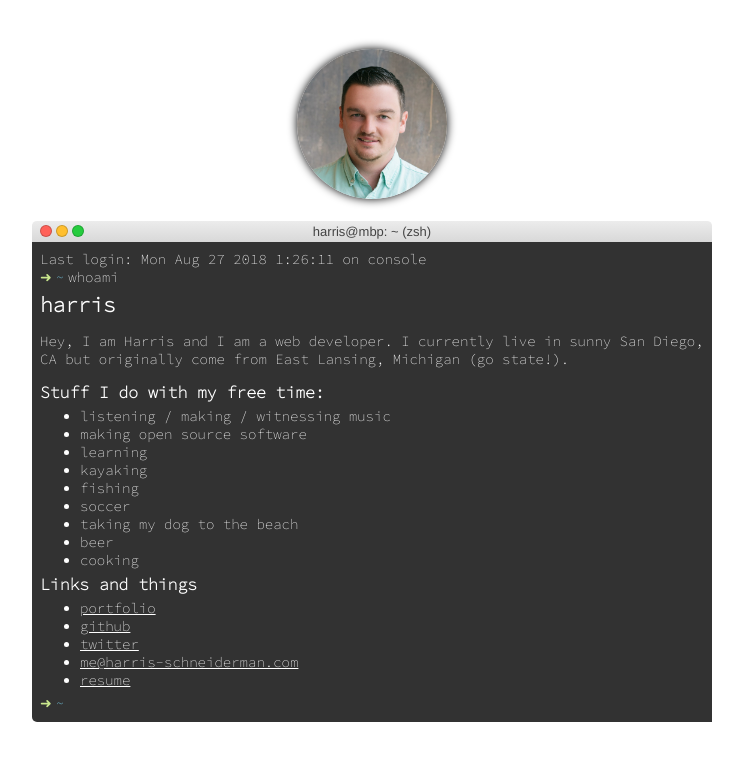
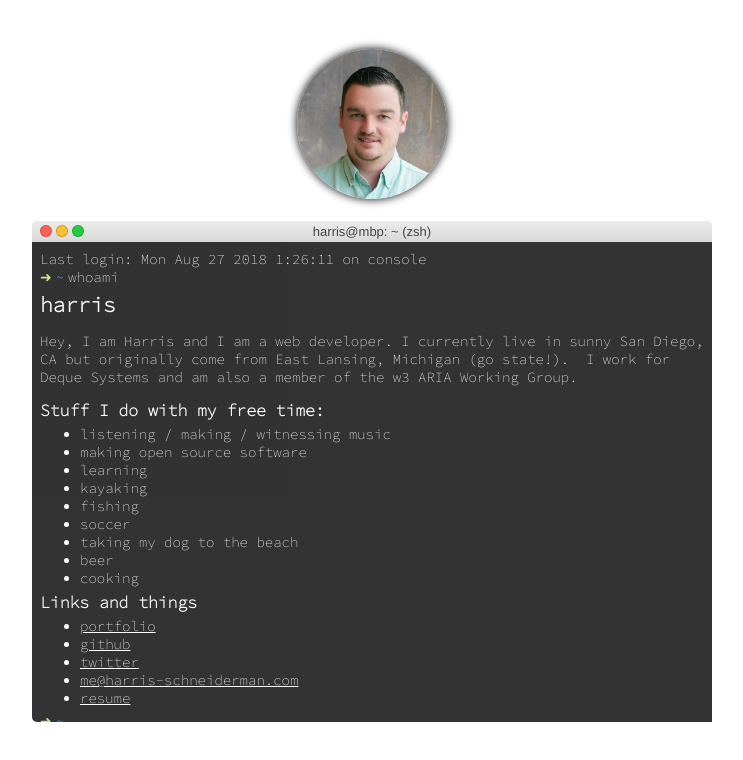
Before and after one commit to schne324/whoami, a React (Create React App) app: page / in a window 1280 px wide. Shown: the top 760 px of the page, without its empty margins (268-1011 px from the left). Built offline with nearby package versions, Linux system fonts and the light colour scheme.

Commit message:
chore: adds w3 aria working group to bio

```diff
--- a/src/Bio.js
+++ b/src/Bio.js
@@ -5,7 +5,7 @@ export default function Bio() {
   return (
     <div className='bio'>
       <h2>harris</h2>
-      <p>Hey, I am Harris and I am a web developer. I currently live in sunny San Diego, CA but originally come from East Lansing, Michigan (go state!).</p>
+      <p>Hey, I am Harris and I am a web developer. I currently live in sunny San Diego, CA but originally come from East Lansing, Michigan (go state!).  I work for Deque Systems and am also a member of the w3 ARIA Working Group.</p>
       <h3>Stuff I do with my free time:</h3>
       <ul>
         <li>listening / making / witnessing music</li>
```
